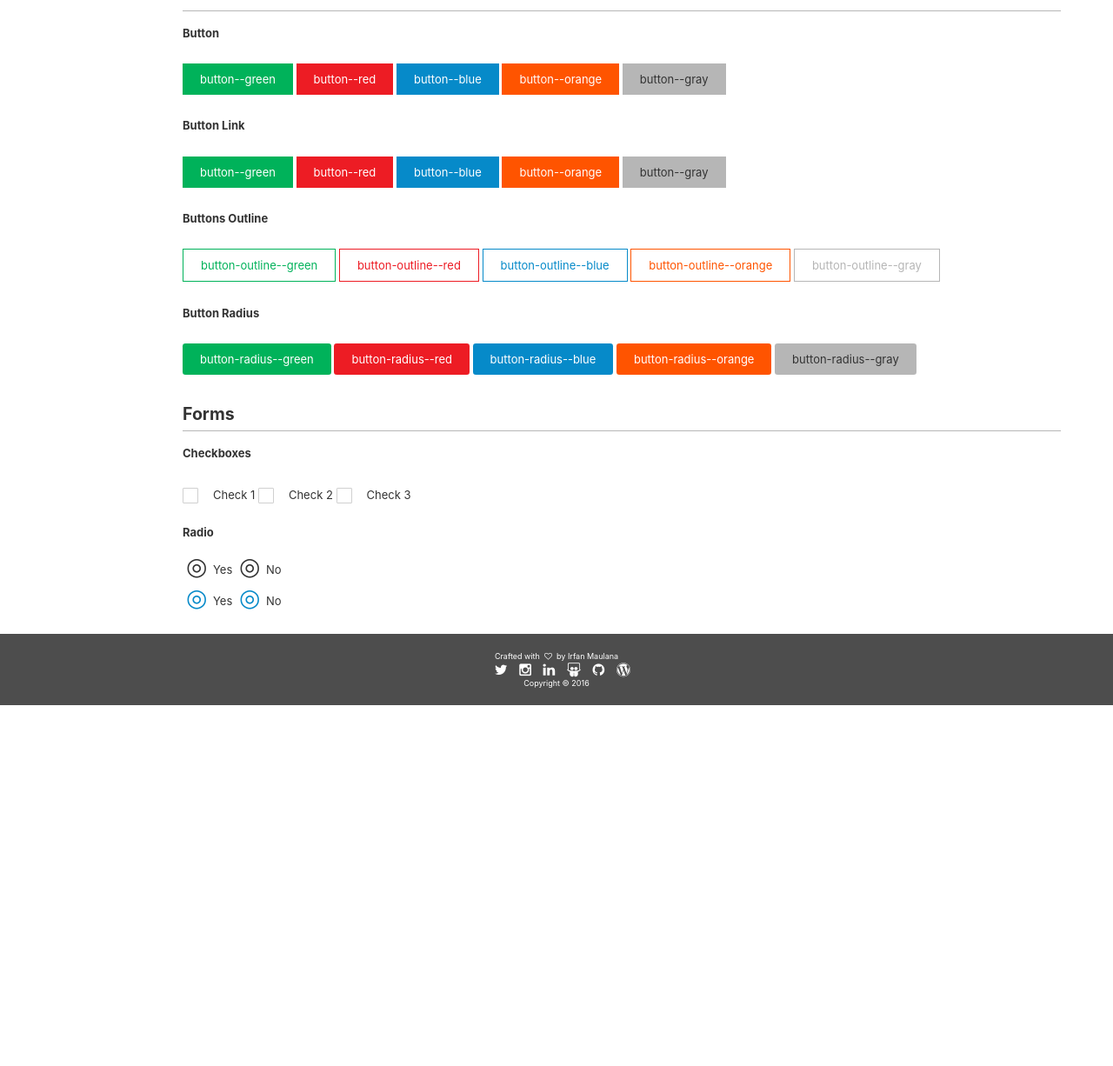
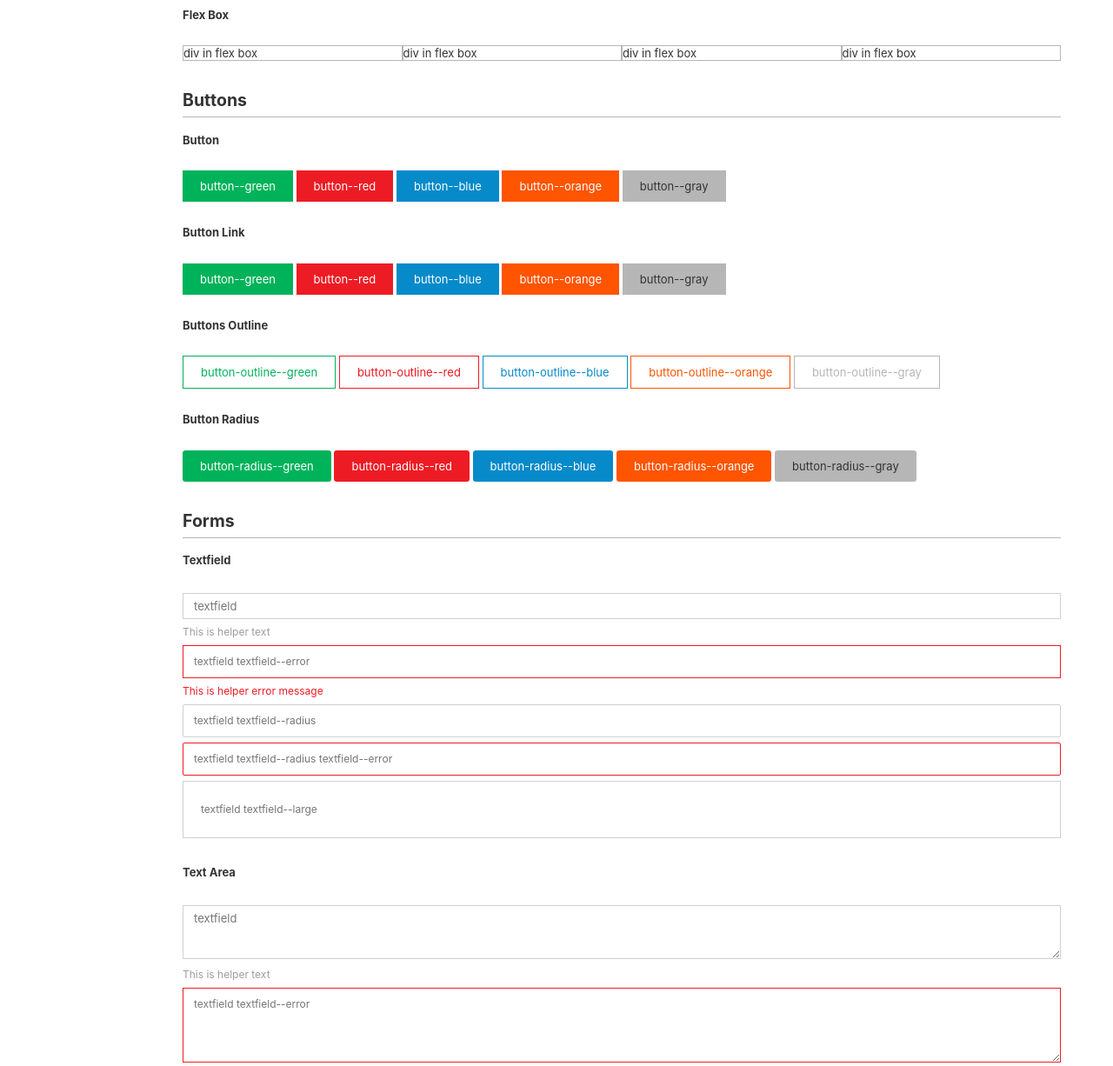
Before and after one commit to mazipan/awesome-bemcss, a website: page demo/index.html in a window 1280 px wide. Shown: the part 1260-2486 px from the top of the page at 87% size. Before the commit the page ends 2071 px from the top, so only its background shows below. Drawn offline with Linux system fonts and the light colour scheme.

Commit message:
add demo for textfield, flex etc

```diff
--- a/demo/index.html
+++ b/demo/index.html
@@ -121,6 +121,7 @@
 
         <section class="content__grids" id="grids">
           <h2 class="content__title">Grids</h2>
+          <h4>Row And Columns</h4>
           <div class="content__wrapper grids">
             <div class="grids__row">row (total col in row = 16)</div>
             <div class="grids__row">
@@ -155,6 +156,16 @@
             </div>
             <div class="grids__row">
               <div class="grids__col-offset-3">col-offset-3</div>
+            </div>
+          </div>
+
+          <h4>Flex Box</h4>
+          <div class="content__wrapper">
+            <div class="grids__flex">
+              <div class="grids__item">div in flex box</div>
+              <div class="grids__item">div in flex box</div>
+              <div class="grids__item">div in flex box</div>
+              <div class="grids__item">div in flex box</div>
             </div>
           </div>
         </section>
@@ -200,6 +211,28 @@
 
         <section class="content__forms" id="forms">
           <h2 class="content__title">Forms</h2>
+          <h4>Textfield</h4>
+          <div class="content__wrapper">
+            <input class="textfield" id="textfield-1" placeholder="textfield" />
+            <span class="textfield__helper">This is helper text<span>
+            <input class="textfield textfield--error" id="textfield-2" placeholder="textfield textfield--error"/>
+            <span class="textfield__error">This is helper error message<span>
+            <input class="textfield textfield--radius" id="textfield-3" placeholder="textfield textfield--radius"/>
+            <input class="textfield textfield--radius textfield--error" id="textfield-4" placeholder="textfield textfield--radius textfield--error"/>
+            <input class="textfield textfield--large" id="textfield-4" placeholder="textfield textfield--large" />
+          </div>
+
+          <h4>Text Area</h4>
+          <div class="content__wrapper">
+            <textarea class="textfield" id="textfield-1" rows="3" placeholder="textfield" ></textarea>
+            <span class="textfield__helper">This is helper text<span>
+            <textarea class="textfield textfield--error" rows="3" id="textfield-2" placeholder="textfield textfield--error"></textarea>
+            <span class="textfield__error">This is helper error message<span>
+            <textarea class="textfield textfield--radius" rows="3" id="textfield-3" placeholder="textfield textfield--radius"></textarea>
+            <textarea class="textfield textfield--radius textfield--error" rows="3" id="textfield-4" placeholder="textfield textfield--radius textfield--error"></textarea>
+            <textarea class="textfield textfield--large" rows="3" id="textfield-4" placeholder="textfield textfield--large" ></textarea>
+          </div>
+
           <h4>Checkboxes</h4>
           <div class="content__wrapper">
             <input class="checkbox" type="checkbox" id="checkbox-1" name"checkbox"/>
@@ -223,6 +256,7 @@
             <input class="radio radio--blue" type="radio" id="radio-4" name="radio-blue"/>
             <label for="radio-4">No</label>
           </div>
+
         </section>
 
       </article>
--- a/src/demo.scss
+++ b/src/demo.scss
@@ -123,6 +123,13 @@
 -- GRIDS BLOCK --
 */
 .grids{
+    &__flex{
+        @extend %flex;
+    }
+    &__item{
+        border: 1px solid $grey;
+        width: 100%;
+    }
 	&__row{
 		@extend %row;
 		border: 1px solid $grey;
@@ -206,6 +213,38 @@
 }
 
 /*
+-- TEXTFIELD --
+*/
+.textfield{
+    @extend %textfield;
+
+    &__helper
+    {
+        @extend %textfield__helper;
+    }
+
+    &__error
+    {
+        @extend %textfield__error;
+    }
+
+    &--radius
+    {
+        @extend %textfield--radius;
+    }
+
+    &--error
+    {
+        @extend %textfield--error;
+    }
+
+    &--large
+    {
+        @extend %textfield--large;
+    }
+}
+
+/*
 -- FOOTER BLOCK --
 */
 .footer
```
Also changed, not shown: dist/awesome-bemcss.css, dist/demo.css.
